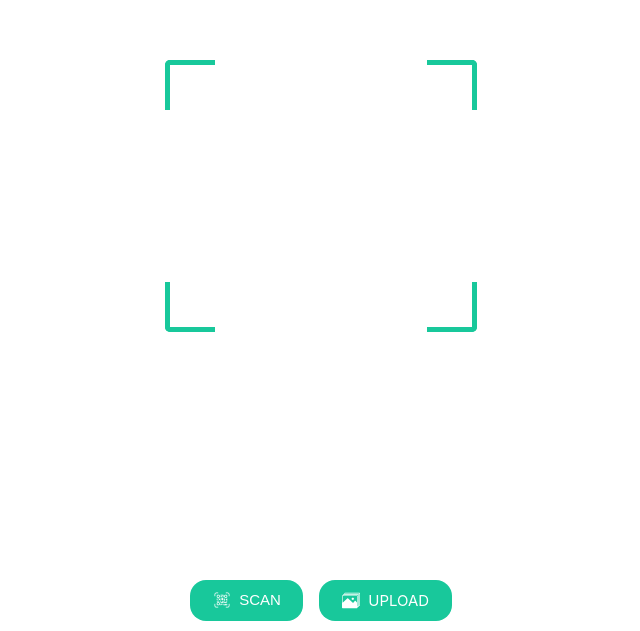
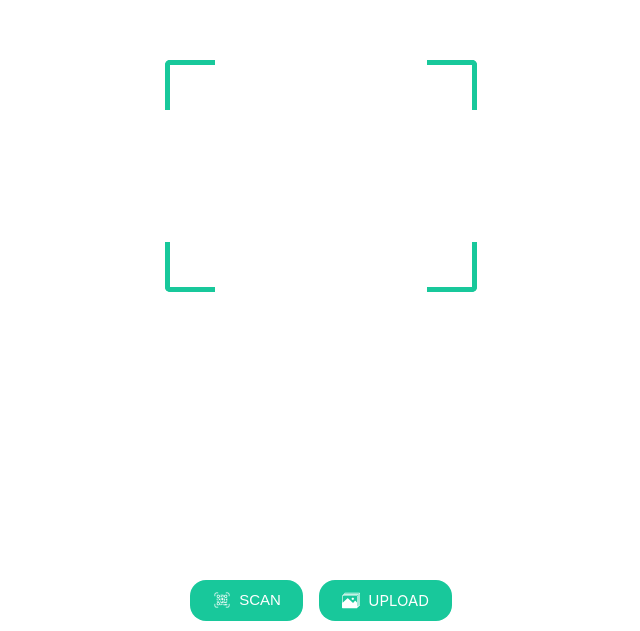
Before and after one commit to Shashank-Koppunoori/Barcode-scanner, a Next.js app: page / in a window 1280 px wide. Shown: the part 169-800 px from the top of the page, without its empty margins (319-959 px from the left). Built offline with nearby package versions, Linux system fonts and the light colour scheme.

Commit message:
Dec height

```diff
--- a/src/components/scan2/Quagga.tsx
+++ b/src/components/scan2/Quagga.tsx
@@ -41,7 +41,7 @@ const QuaggaScanner =({onCodeDetection, onError, scanStatus}:QuaggaScannerTypes)
                     type: 'LiveStream',
                     constraints: {
                         width: 280,
-                        height: 240,
+                        height: 200,
                         facingMode: 'environment', // or user
                     },
                     area: { // defines rectangle of the detection/localization area
@@ -69,7 +69,7 @@ const QuaggaScanner =({onCodeDetection, onError, scanStatus}:QuaggaScannerTypes)
                         "ean_reader"
                     ],
                 },
-                locate: false,
+                locate: true,
             },
             function(err: any) {
                 if (err) {
--- a/src/styles/globals.css
+++ b/src/styles/globals.css
@@ -32,7 +32,7 @@ a {
   position: relative;
   margin: 16px;
   margin-top: 20%;
-  height: 244px;
+  height: 204px;
   width: 284px;
 }
 .scanner-div p::before {
```
